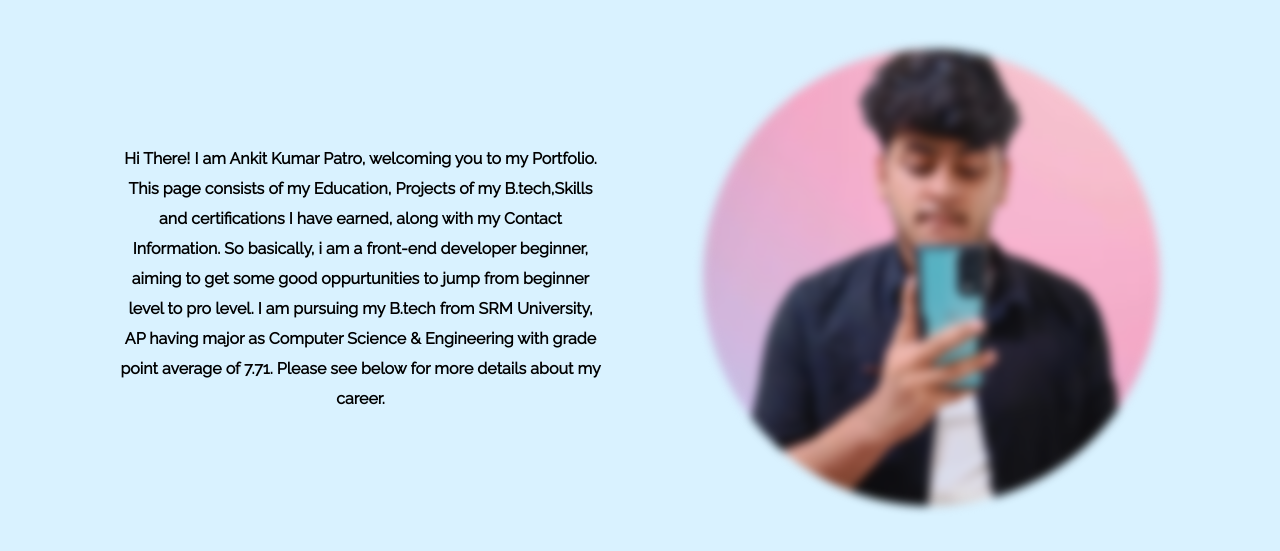
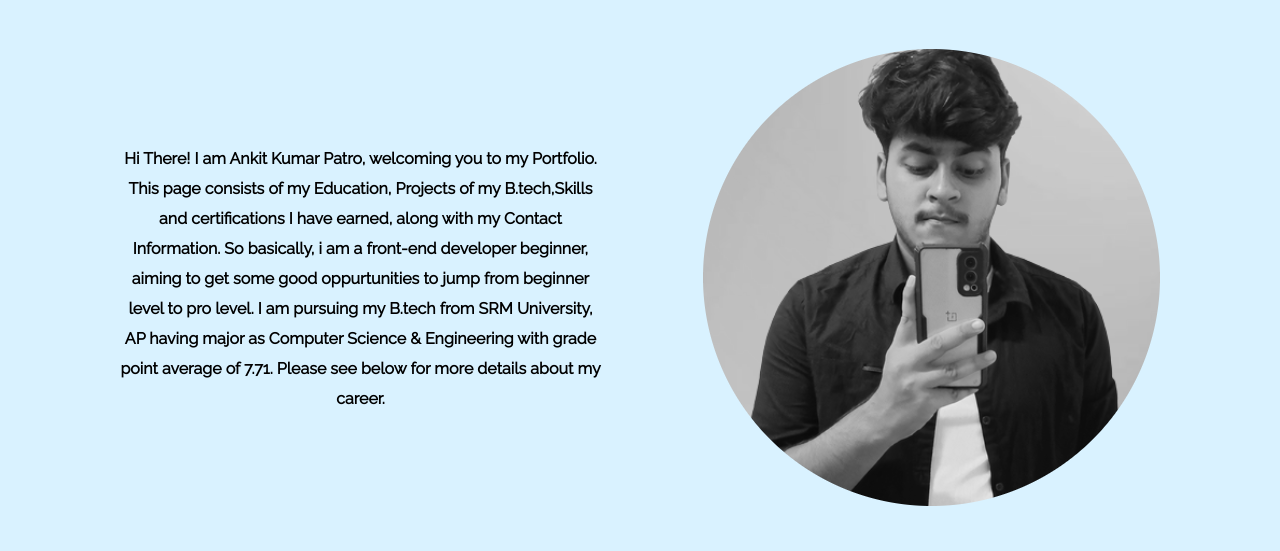
Before and after one commit to AnkitPatro02/My-Portfolio, a plain HTML site: page index.html in a window 1280 px wide. Shown: the part 575-1126 px from the top of the page. Drawn offline with Linux system fonts and the light colour scheme; a web font is replaced by a local one.

Commit message:
Update styles_portfolio.css

```diff
--- a/styles_portfolio.css
+++ b/styles_portfolio.css
@@ -161,11 +161,17 @@ nav ul li a {
 }
 
 .imagee img {
-    filter: blur(5px);
-    transition: 1s ease;
+    filter: grayscale(100%);
+    -webkit-filter: grayscale(100%);
+    transition: all 1s ease;
 }
 
 .imagee img:hover {
+    filter: grayscale(0%);
+    filter: gray;
+    filter: grayscale(0%);
+    filter: none;
+    transition: 1s ease;
     filter: blur(0);
     box-shadow: 0 0 0 10px #EEABCC;
     border-radius: 50%;
```
